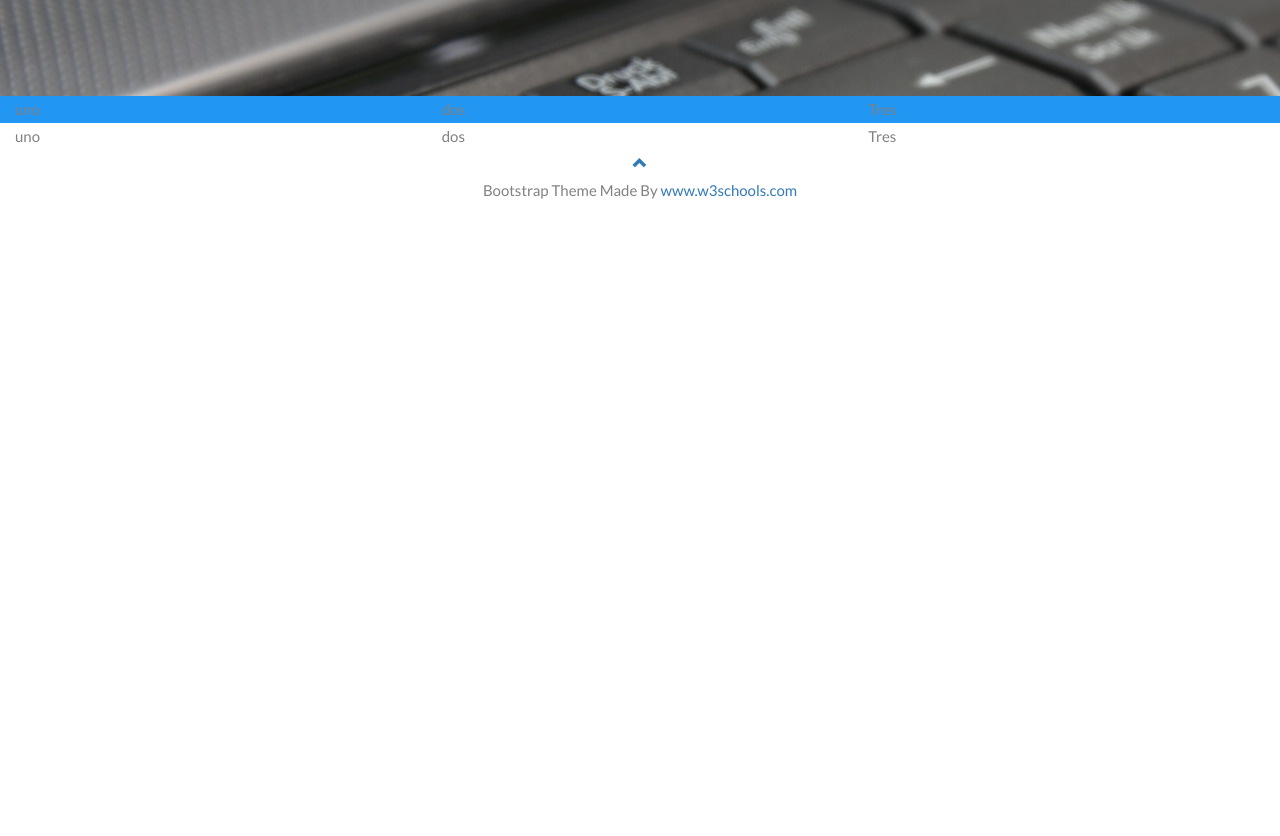
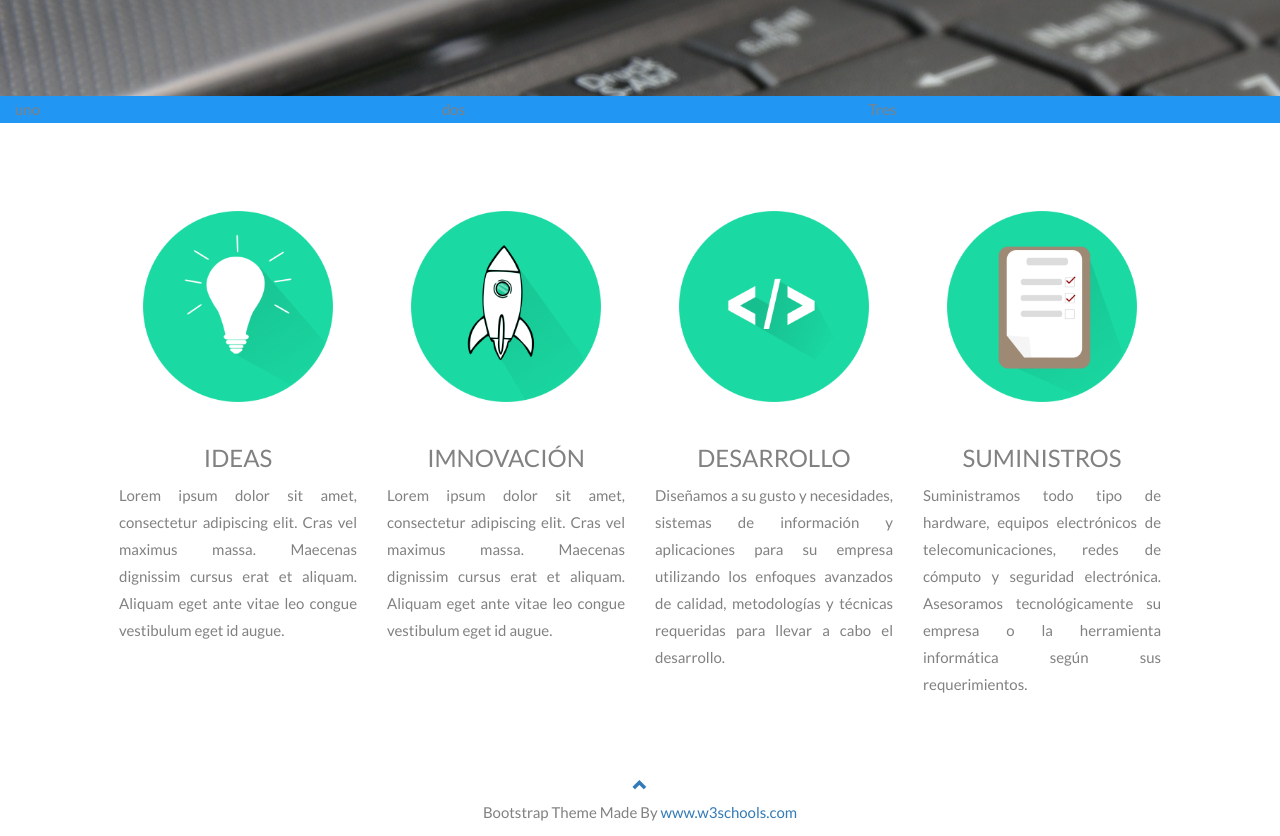
Before and after one commit to CaballeroArauca/paginaWeb, a plain HTML site: page index.html in a window 1280 px wide. Shown: the part 440-1276 px from the top of the page. Before the commit the page ends 800 px from the top, so only its background shows below. Drawn offline with nearby package versions, Linux system fonts and the light colour scheme.

Commit message:
servicios

```diff
--- a/css/css.css
+++ b/css/css.css
@@ -11,6 +11,10 @@
         background-image: url("../img/inicio.jpg");
         background-repeat: no-repeat;
         margin-bottom: 0px;
+    }
+
+    .jumbotron img{
+        display: none;
     }
 
     .navbar {
@@ -29,6 +33,15 @@
         .navbar-brand img{
             display: none;
         }
+
+        .jumbotron img{
+            display: initial;
+            width: 70%;
+        }
+
+        .jumbotron h1, h2{
+            display: none;
+        }
     }
 
     .navbar li a, .navbar .navbar-brand {
@@ -39,10 +52,26 @@
         background-color: #fff !important;
     }
 
-    #about{
-        background: #2196F3;
-    }
+#about{
+    background: #2196F3;
+}
 
 .navbar-toggle {
     background: #fff;
 }
+
+#services{
+    padding: 5%;
+}
+
+#services img{
+    padding: 10%;
+}
+
+#services h3{
+    text-align: center;
+}
+ #services p{
+    text-align: justify;
+
+}
--- a/index.html
+++ b/index.html
@@ -28,13 +28,14 @@
           <ul class="nav navbar-nav navbar-right">
             <li><a href="#about">NOSOTROS</a></li>
             <li><a href="#services">SERVICIOS</a></li>
-            <li><a href="#portfolio">GRUPO DE TRABAJO</a></li>
+            <li><a href="#integrantes">INTEGRANTES</a></li>
           </ul>
         </div>
       </div>
     </nav>
 
     <div class="jumbotron text-center">
+      <img src="img/logo.png">
       <h1>Virtual Araucano</h1>
       <h2>Crecemos contigo</h2>
     </div>
@@ -48,12 +49,41 @@
       </div>
     </div>
 
-     <div id="services" class="container-fluid">
+    <div id="services" class="container">
       <div class="row">
-        <div class="col-sm-4">uno</div>
-        <div class="col-xs-4">dos</div>
-        <div class="col-xs-4">Tres</div>
+        <div class="col-sm-3">
+          <img class="img-responsive" src="img/logoidea.png">
+          <div>
+            <h3>IDEAS</h3>
+            <p>Lorem ipsum dolor sit amet, consectetur adipiscing elit. Cras vel maximus massa. Maecenas dignissim cursus erat et aliquam. Aliquam eget ante vitae leo congue vestibulum eget id augue.</p>
+          </div>
+        </div>
+        <div class="col-sm-3">
+          <img class="img-responsive" src="img/logoinovacion.png">
+           <div>
+            <h3>IMNOVACIÓN</h3>
+            <p>Lorem ipsum dolor sit amet, consectetur adipiscing elit. Cras vel maximus massa. Maecenas dignissim cursus erat et aliquam. Aliquam eget ante vitae leo congue vestibulum eget id augue.</p>
+          </div>
+        </div>
+        <div class="col-sm-3">
+          <img class="img-responsive" src="img/logoprograma.png">
+           <div>
+            <h3>DESARROLLO</h3>
+            <p>Diseñamos a su gusto y necesidades, sistemas de información y aplicaciones para su empresa utilizando los enfoques avanzados de calidad, metodologías y técnicas requeridas para llevar a cabo el desarrollo.</p>
+          </div>
+        </div>
+        <div class="col-sm-3">
+          <img class="img-responsive" src="img/logosuministro.png">
+           <div>
+            <h3>SUMINISTROS</h3>
+            <p>Suministramos todo tipo de hardware, equipos electrónicos de telecomunicaciones, redes de cómputo y seguridad electrónica. Asesoramos tecnológicamente su empresa o la herramienta informática según sus requerimientos.</p>
+          </div>
+        </div>
       </div>
+    </div>
+
+    <div id="integrantes" class="container">
+
     </div>
 
 
```
Also changed, not shown: img/logo.png, img/logotexto1.png (deleted), 1 other file.
